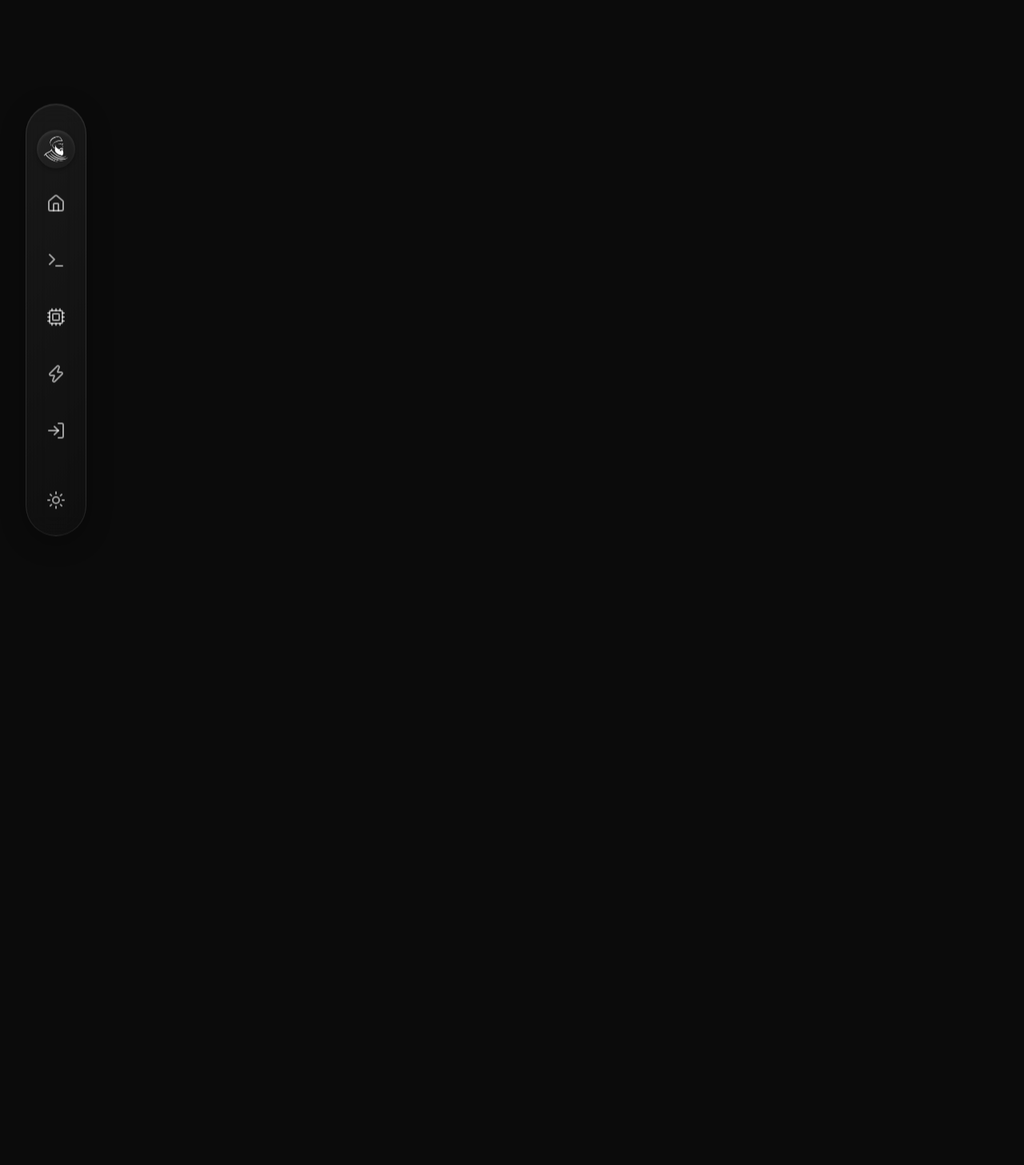
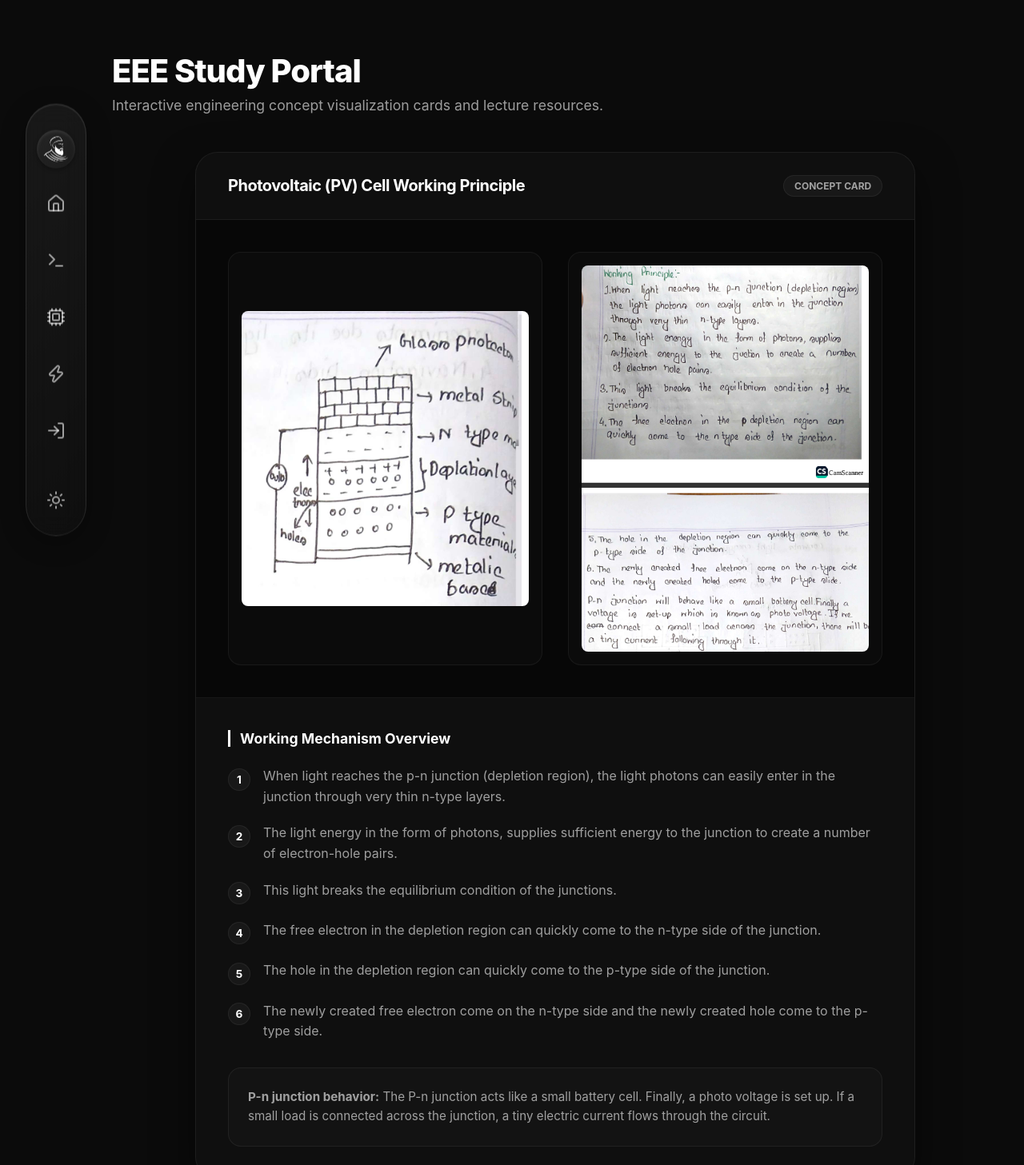
Before and after one commit to mongooseintown/TrashofCSE-Project, a React (Vite) app in the folder frontend/: page /eee in a window 1280 px wide. Shown: the top 1457 px of the page at 80% size. Before the commit the page ends 800 px from the top, so only its background shows below. Built offline with nearby package versions, Linux system fonts and the light colour scheme.

Commit message:
Create PV Cell study flashcard in EEE page displaying diagram, handwritten scans and transcriptions

```diff
--- /dev/null
+++ b/frontend/src/pages/EEE.css
@@ -0,0 +1,189 @@
+.eee-container {
+  min-height: 100vh;
+  background-color: var(--bg-primary);
+  color: var(--text-primary);
+  padding: 4rem 2rem 4rem 140px; /* Offset for desktop vertical navbar */
+  transition: background-color 0.3s ease, color 0.3s ease;
+}
+
+@media (max-width: 768px) {
+  .eee-container {
+    padding: 2rem 1rem 120px 1rem; /* Offset for mobile bottom navbar */
+  }
+}
+
+.eee-header {
+  margin-bottom: 3rem;
+  max-width: 800px;
+}
+
+.eee-header h1 {
+  font-size: 2.5rem;
+  font-weight: 800;
+  letter-spacing: -1px;
+  margin-bottom: 0.5rem;
+}
+
+.eee-header p {
+  color: var(--text-secondary);
+  font-size: 1.1rem;
+}
+
+/* Flashcard Styles */
+.flashcard-container {
+  max-width: 900px;
+  margin: 0 auto;
+}
+
+.flashcard {
+  background: var(--card-bg);
+  border: 1px solid var(--card-border);
+  border-radius: 28px;
+  overflow: hidden;
+  box-shadow: 0 20px 50px var(--shadow-primary);
+  transition: border-color 0.3s ease, box-shadow 0.3s ease;
+}
+
+.flashcard:hover {
+  border-color: var(--border-secondary);
+}
+
+.flashcard-header {
+  padding: 1.75rem 2.5rem;
+  border-bottom: 1px solid var(--border-primary);
+  display: flex;
+  justify-content: space-between;
+  align-items: center;
+}
+
+.flashcard-title {
+  font-size: 1.25rem;
+  font-weight: 700;
+  letter-spacing: -0.5px;
+}
+
+.flashcard-tag {
+  background: var(--bg-secondary-hover);
+  border: 1px solid var(--border-primary);
+  padding: 0.3rem 0.8rem;
+  border-radius: 50px;
+  font-size: 0.75rem;
+  font-weight: 700;
+  text-transform: uppercase;
+  color: var(--text-secondary);
+}
+
+/* Images Area (Top) */
+.flashcard-images-section {
+  padding: 2.5rem;
+  background: var(--bg-landing);
+  border-bottom: 1px solid var(--border-primary);
+  display: flex;
+  flex-direction: column;
+  gap: 2rem;
+  align-items: center;
+}
+
+.images-row {
+  display: flex;
+  gap: 2rem;
+  width: 100%;
+  justify-content: center;
+  flex-wrap: wrap;
+}
+
+.pv-image-wrapper {
+  flex: 1;
+  min-width: 300px;
+  max-width: 420px;
+  background: var(--bg-primary);
+  border: 1px solid var(--border-primary);
+  border-radius: 16px;
+  padding: 1rem;
+  display: flex;
+  align-items: center;
+  justify-content: center;
+  overflow: hidden;
+  transition: border-color 0.3s ease;
+}
+
+.pv-image-wrapper:hover {
+  border-color: var(--border-secondary);
+}
+
+.pv-cell-img {
+  width: 100%;
+  height: auto;
+  border-radius: 8px;
+  object-fit: contain;
+  transition: filter 0.3s ease;
+}
+
+/* In light mode, handwritten images on white paper look much cleaner with a slight boost */
+[data-theme="light"] .pv-cell-img {
+  filter: contrast(1.05) brightness(0.98);
+}
+
+/* Text Area (Bottom) */
+.flashcard-text-section {
+  padding: 2.5rem;
+}
+
+.concept-subtitle {
+  font-size: 1.1rem;
+  font-weight: 700;
+  margin-bottom: 1.5rem;
+  color: var(--text-primary);
+  border-left: 3px solid var(--text-primary);
+  padding-left: 0.75rem;
+}
+
+.working-steps {
+  list-style: none;
+  display: flex;
+  flex-direction: column;
+  gap: 1.25rem;
+}
+
+.working-steps li {
+  display: flex;
+  gap: 1rem;
+  align-items: flex-start;
+}
+
+.step-num {
+  background: var(--bg-secondary-hover);
+  border: 1px solid var(--border-primary);
+  color: var(--text-primary);
+  width: 28px;
+  height: 28px;
+  border-radius: 50%;
+  display: flex;
+  align-items: center;
+  justify-content: center;
+  font-size: 0.85rem;
+  font-weight: 700;
+  flex-shrink: 0;
+  margin-top: 0.15rem;
+}
+
+.step-desc {
+  font-size: 1rem;
+  line-height: 1.6;
+  color: var(--text-secondary);
+}
+
+.step-desc strong {
+  color: var(--text-primary);
+}
+
+.concept-summary {
+  margin-top: 2rem;
+  padding: 1.5rem;
+  background: var(--bg-secondary);
+  border: 1px solid var(--border-primary);
+  border-radius: 16px;
+  font-size: 0.95rem;
+  line-height: 1.6;
+  color: var(--text-secondary);
+}
--- a/frontend/src/pages/EEE.jsx
+++ b/frontend/src/pages/EEE.jsx
@@ -1,9 +1,71 @@
 import React from 'react';
+import './EEE.css';
 
 const EEE = () => {
+  const steps = [
+    "When light reaches the p-n junction (depletion region), the light photons can easily enter in the junction through very thin n-type layers.",
+    "The light energy in the form of photons, supplies sufficient energy to the junction to create a number of electron-hole pairs.",
+    "This light breaks the equilibrium condition of the junctions.",
+    "The free electron in the depletion region can quickly come to the n-type side of the junction.",
+    "The hole in the depletion region can quickly come to the p-type side of the junction.",
+    "The newly created free electron come on the n-type side and the newly created hole come to the p-type side."
+  ];
+
   return (
-    <div style={{ minHeight: '100vh', backgroundColor: 'var(--bg-primary)', padding: '2rem', transition: 'background-color 0.3s ease' }}>
-      {/* Blank Page */}
+    <div className="eee-container">
+      {/* Page Header */}
+      <div className="eee-header">
+        <h1>EEE Study Portal</h1>
+        <p>Interactive engineering concept visualization cards and lecture resources.</p>
+      </div>
+
+      {/* Flashcard Container */}
+      <div className="flashcard-container">
+        <div className="flashcard">
+          {/* Card Header */}
+          <div className="flashcard-header">
+            <span className="flashcard-title">Photovoltaic (PV) Cell Working Principle</span>
+            <span className="flashcard-tag">Concept Card</span>
+          </div>
+
+          {/* Card Images (Top Section) */}
+          <div className="flashcard-images-section">
+            <div className="images-row">
+              <div className="pv-image-wrapper" title="PV Cell Layers Diagram">
+                <img
+                  src="/pv-cell-2.png"
+                  alt="PV Cell Layers Diagram"
+                  className="pv-cell-img"
+                />
+              </div>
+              <div className="pv-image-wrapper" title="Working Principle Handwritten Scan">
+                <img
+                  src="/pv-cell-1.png"
+                  alt="Working Principle Handwritten Scan"
+                  className="pv-cell-img"
+                />
+              </div>
+            </div>
+          </div>
+
+          {/* Card Text Description (Bottom Section) */}
+          <div className="flashcard-text-section">
+            <h3 className="concept-subtitle">Working Mechanism Overview</h3>
+            <ol className="working-steps">
+              {steps.map((step, index) => (
+                <li key={index}>
+                  <div className="step-num">{index + 1}</div>
+                  <div className="step-desc">{step}</div>
+                </li>
+              ))}
+            </ol>
+
+            <div className="concept-summary">
+              <strong>P-n junction behavior:</strong> The P-n junction acts like a small battery cell. Finally, a photo voltage is set up. If a small load is connected across the junction, a tiny electric current flows through the circuit.
+            </div>
+          </div>
+        </div>
+      </div>
     </div>
   );
 };
```
Also changed, not shown: frontend/public/pv-cell-1.png (added), frontend/public/pv-cell-2.png (added).
